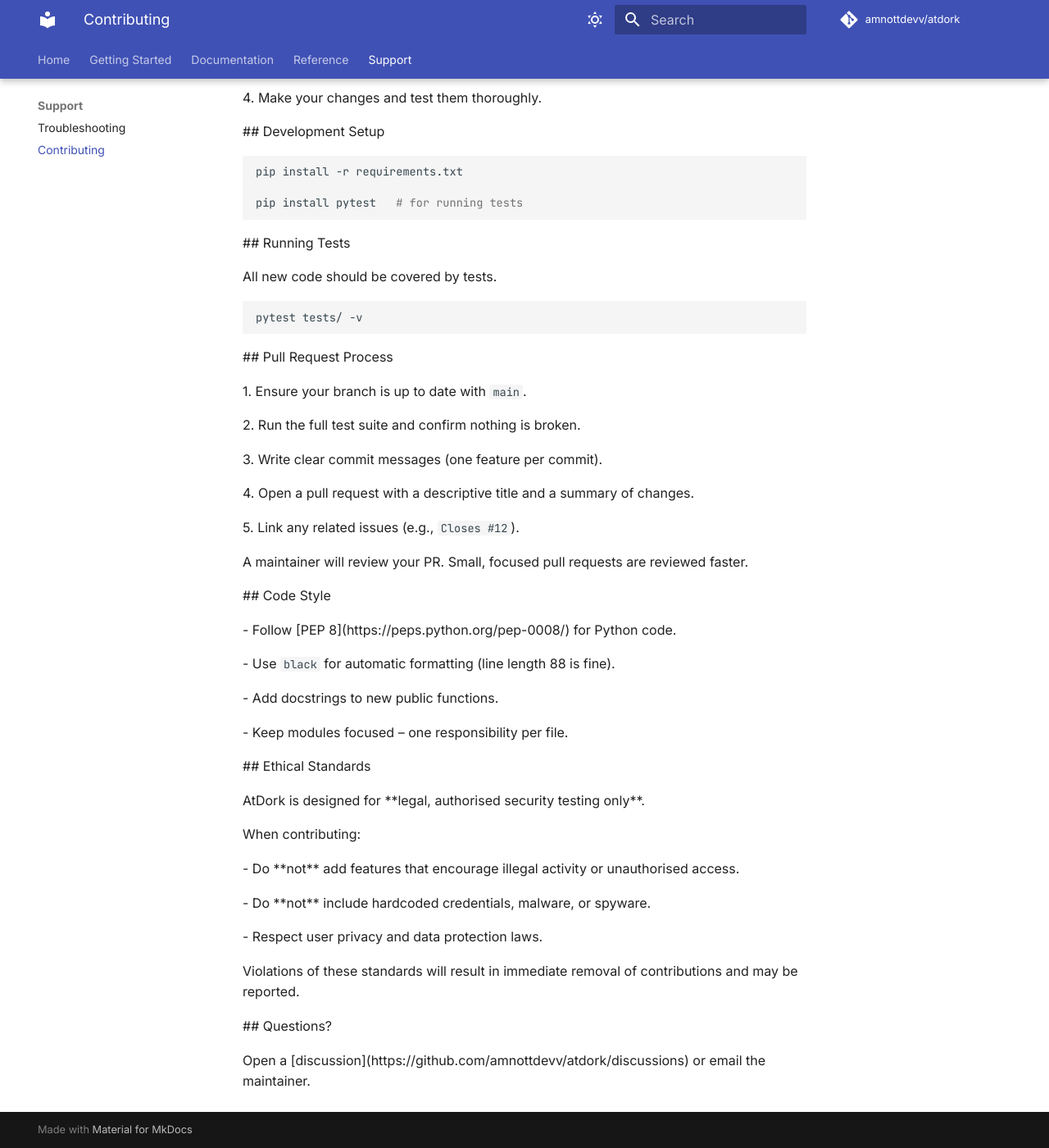
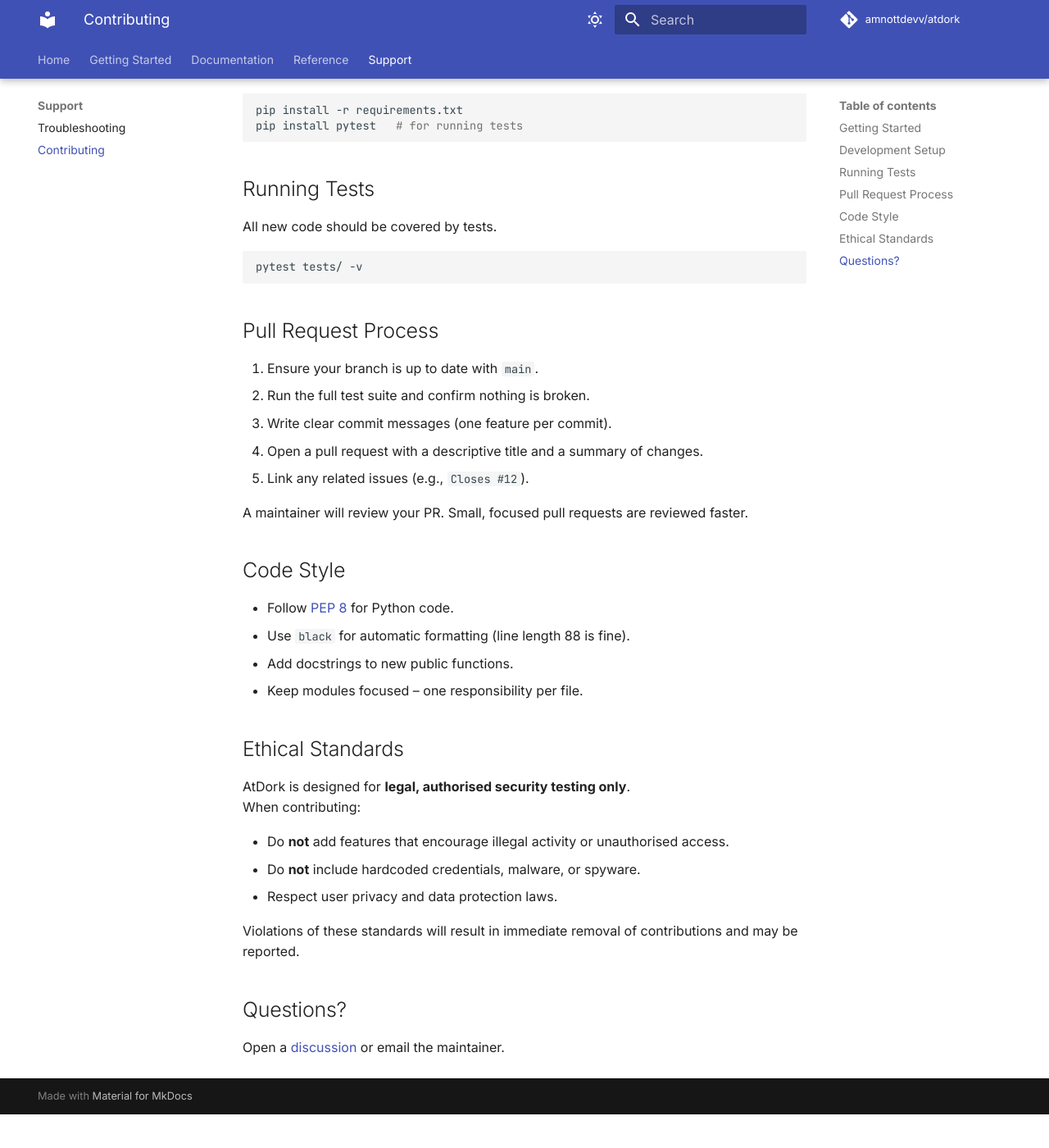
Before and after one commit to amnottdevv/AtDork, an MkDocs documentation site: the page built from docs/contributing.md, in a window 1280 px wide and 1400 px high, scrolled down 537 px. Shown: the whole window at 82% size. Built offline with MkDocs 1.6.1 and Material for MkDocs 9.7.7, drawn with Linux system fonts in a browser that asks for light colours; comment, search, counter and statistics services are not loaded; after the commit the page ends 1896 px from its top, so only the background shows below that; some of the changed lines change nothing that is shown; some of the changed text lies outside the part shown.

Commit message:
Revise contributing guidelines for clarity and format

````diff
--- a/docs/contributing.md
+++ b/docs/contributing.md
@@ -1,121 +1,61 @@
-\# Contributing to AtDork
-
-
+# Contributing to AtDork
 
 Thank you for considering a contribution.
-
 AtDork is an ethical OSINT tool – please make sure every change aligns with that principle.
 
+## Getting Started
 
+1. **Fork** the repository.
+2. **Clone** your fork locally.
+3. Create a new branch from `main`:
+   ```
+   git checkout -b feature/your-feature
+   ```
+4. Make your changes and test them thoroughly.
 
-\## Getting Started
-
-
-
-1\. \*\*Fork\*\* the repository.
-
-2\. \*\*Clone\*\* your fork locally.
-
-3\. Create a new branch from `main`:
-
-&#x20;  ```
-
-&#x20;  git checkout -b feature/your-feature
-
-&#x20;  ```
-
-4\. Make your changes and test them thoroughly.
-
-
-
-\## Development Setup
-
-
+## Development Setup
 
 ```bash
-
 pip install -r requirements.txt
-
 pip install pytest   # for running tests
-
 ```
 
-
-
-\## Running Tests
-
-
+## Running Tests
 
 All new code should be covered by tests.
 
-
-
 ```bash
-
 pytest tests/ -v
-
 ```
 
+## Pull Request Process
 
-
-\## Pull Request Process
-
-
-
-1\. Ensure your branch is up to date with `main`.
-
-2\. Run the full test suite and confirm nothing is broken.
-
-3\. Write clear commit messages (one feature per commit).
-
-4\. Open a pull request with a descriptive title and a summary of changes.
-
-5\. Link any related issues (e.g., `Closes #12`).
-
-
+1. Ensure your branch is up to date with `main`.
+2. Run the full test suite and confirm nothing is broken.
+3. Write clear commit messages (one feature per commit).
+4. Open a pull request with a descriptive title and a summary of changes.
+5. Link any related issues (e.g., `Closes #12`).
 
 A maintainer will review your PR. Small, focused pull requests are reviewed faster.
 
+## Code Style
 
+- Follow [PEP 8](https://peps.python.org/pep-0008/) for Python code.
+- Use `black` for automatic formatting (line length 88 is fine).
+- Add docstrings to new public functions.
+- Keep modules focused – one responsibility per file.
 
-\## Code Style
+## Ethical Standards
 
-
-
-\- Follow \[PEP 8](https://peps.python.org/pep-0008/) for Python code.
-
-\- Use `black` for automatic formatting (line length 88 is fine).
-
-\- Add docstrings to new public functions.
-
-\- Keep modules focused – one responsibility per file.
-
-
-
-\## Ethical Standards
-
-
-
-AtDork is designed for \*\*legal, authorised security testing only\*\*.
-
+AtDork is designed for **legal, authorised security testing only**.
 When contributing:
 
-
-
-\- Do \*\*not\*\* add features that encourage illegal activity or unauthorised access.
-
-\- Do \*\*not\*\* include hardcoded credentials, malware, or spyware.
-
-\- Respect user privacy and data protection laws.
-
-
+- Do **not** add features that encourage illegal activity or unauthorised access.
+- Do **not** include hardcoded credentials, malware, or spyware.
+- Respect user privacy and data protection laws.
 
 Violations of these standards will result in immediate removal of contributions and may be reported.
 
+## Questions?
 
-
-\## Questions?
-
-
-
-Open a \[discussion](https://github.com/amnottdevv/atdork/discussions) or email the maintainer.
+Open a [discussion](https://github.com/amnottdevv/atdork/discussions) or email the maintainer.
````
